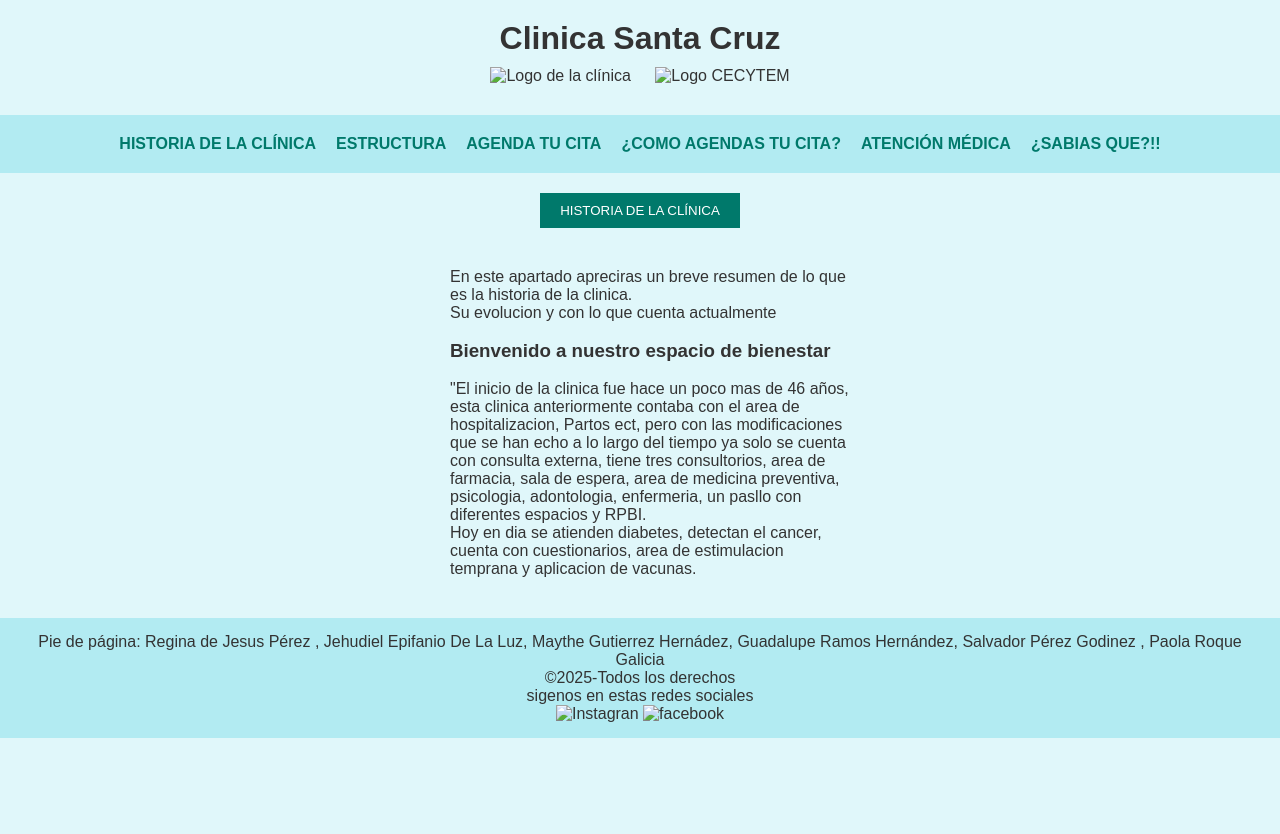
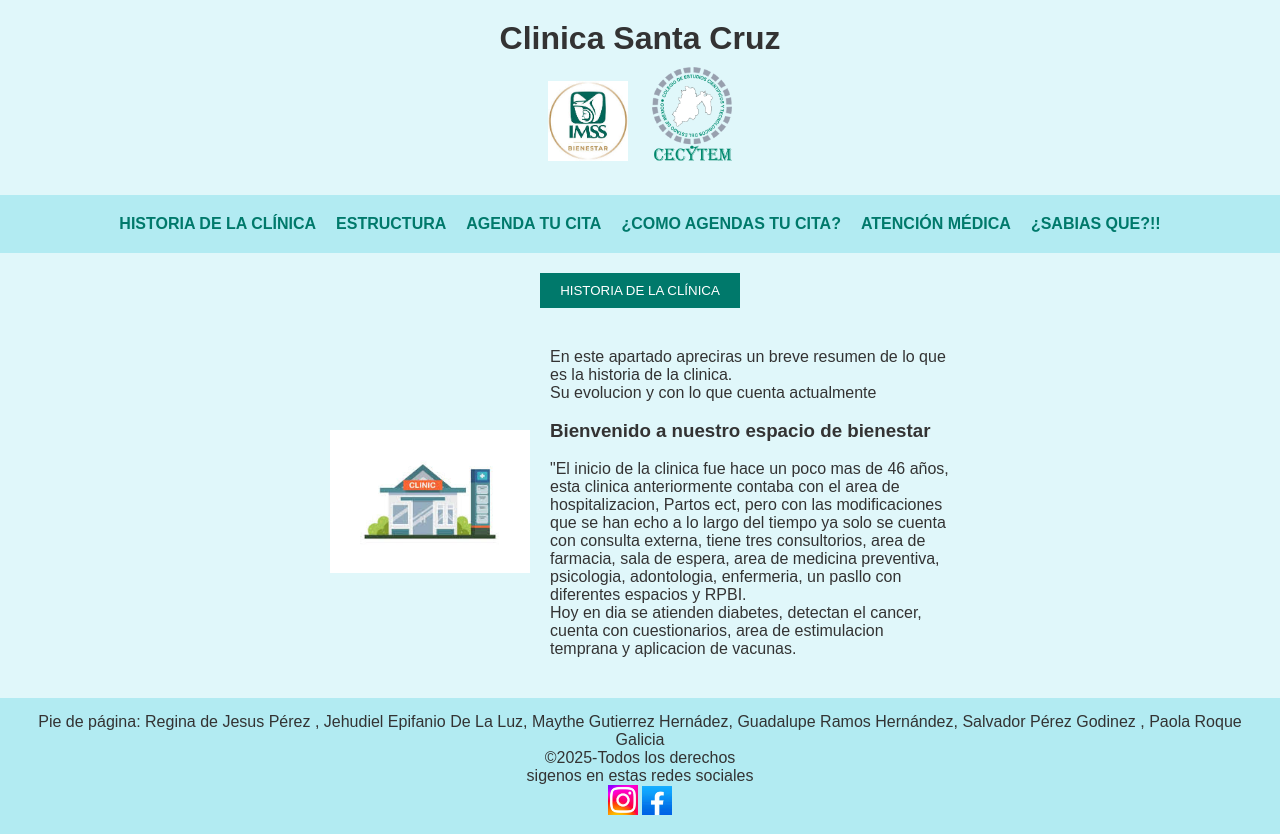
Before and after one commit to Regi702/Citas, a plain HTML site: page index.html in a window 1280 px wide. Before the commit the page ends 800 px from the top, so only its background shows below. Drawn offline with Linux system fonts and the light colour scheme.

Commit message:
Update index.html

```diff
--- a/index.html
+++ b/index.html
@@ -9,8 +9,8 @@
   <header>
     <div class="titulo">Clinica Santa Cruz</div>
     <div class="logos">
-      <img src="img/IMSS.jpg" alt="Logo de la clínica">
-      <img src="img/cecytem.jpg" alt="Logo CECYTEM">
+      <img src="IMSS.jpg" alt="Logo de la clínica">
+      <img src="cecytem.jpg" alt="Logo CECYTEM">
     </div>
   </header>
 
@@ -37,12 +37,12 @@
 
 
       <body>
-        <img src="img/clinica.jpg" alt="" onmouseover="ejemplo();" id="¡">
+        <img src="clinica.jpg" alt="" onmouseover="ejemplo();" id="¡">
         </body>
 
          <script>
                    function ejemplo(){
-                    document.getElementById("¡").setAttribute(`src`,`img/consultorio.jpg`);
+                    document.getElementById("¡").setAttribute(`src`,`consultorio.jpg`);
                    }
                 </script>
                   </div>
@@ -68,8 +68,8 @@
      <p>&copy;2025-Todos los derechos</p>
       <p>sigenos en estas redes sociales</p>
 
-      <img src="img/Instagram.jpg" alt="Instagran" width="30">
-      <img src="img/fase.jpg" alt="facebook" width="30">
+      <img src="Instagram.jpg" alt="Instagran" width="30">
+      <img src="fase.jpg" alt="facebook" width="30">
   </footer>
 
 </body>
```
